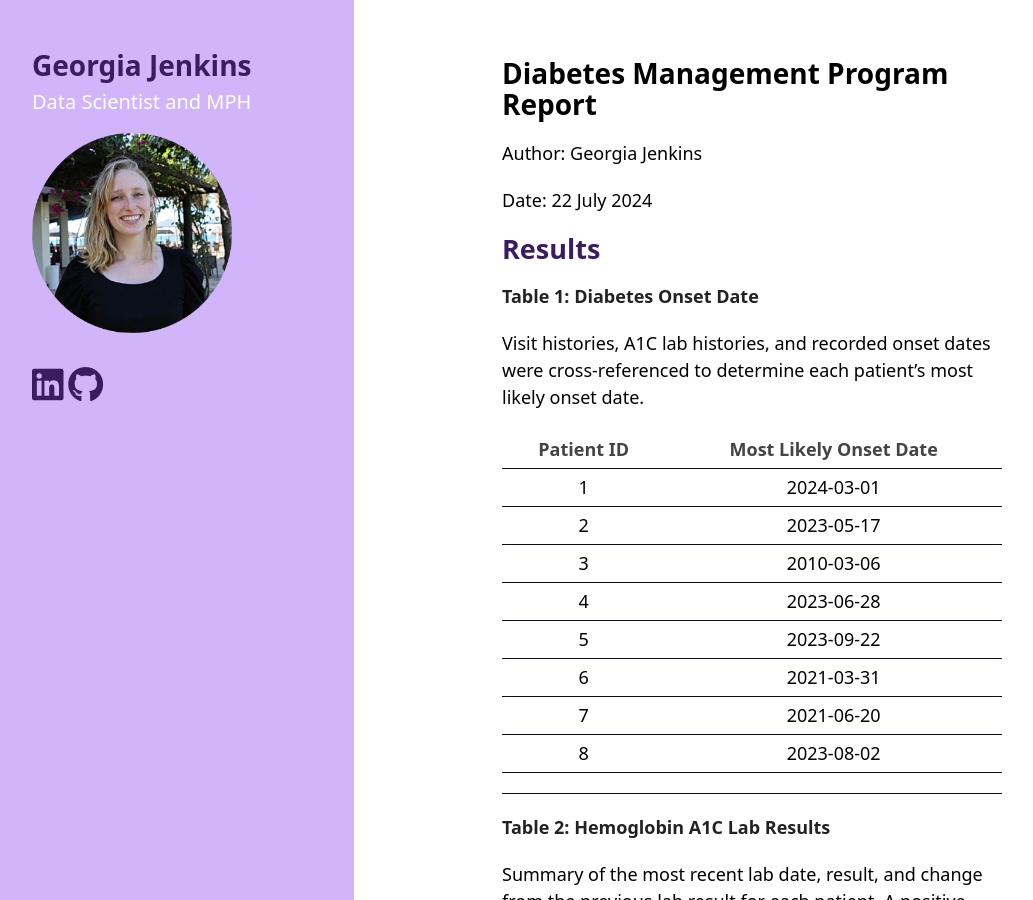
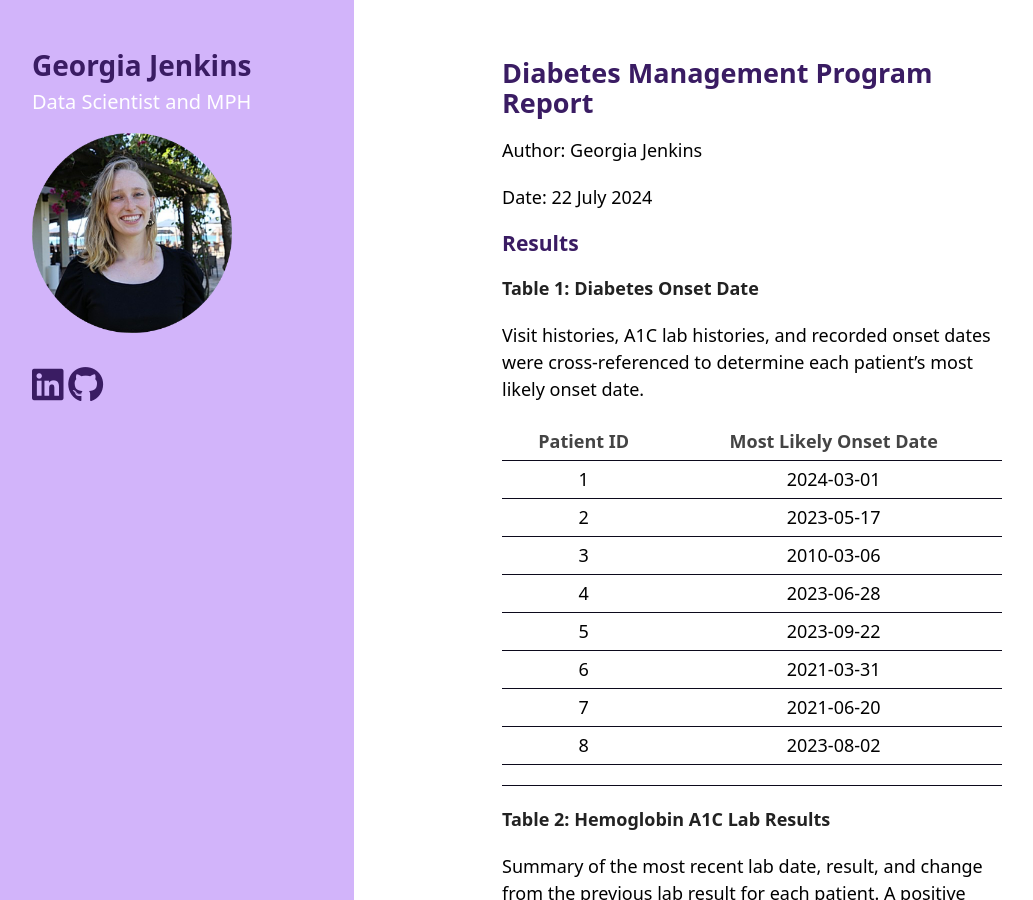
Before and after one commit to geojenk/geojenk.github.io, a Jekyll site: the page built from diabetes_mgmt_program_report.md, in a window 1280 px wide and 900 px high. Shown: the whole window, without its empty margins (68-1101 px from the left). Built offline with Jekyll 4.4.1, drawn with Linux system fonts in a browser that asks for light colours; our own code applies the rules of GitHub Pages for plain Markdown files; a script that is not in the unit is left out.

Commit message:
edit headings

````diff
--- a/diabetes_mgmt_program_report.md
+++ b/diabetes_mgmt_program_report.md
@@ -1,10 +1,10 @@
-# Diabetes Management Program Report
+## Diabetes Management Program Report
 
 Author: Georgia Jenkins
 
 Date: 22 July 2024
 
-## Results
+### Results
 
 **Table 1: Diabetes Onset Date**
 
@@ -48,9 +48,9 @@ The total visit count includes regular visits and A1C lab visits. Data was limit
 | 4          | 3            |
 | 5          | 2            |
 
-## Queries
+### Queries
 
-### Query 1: Most likely onset date
+#### Query 1: Most likely onset date
 
 **Method & Rationale:** To determine the most likely diabetes onset date for each patient, we need to identify the earliest valid date that indicates that the patient is living with diabetes. I took the following approach:
 
@@ -103,7 +103,7 @@ WITH PossibleDates AS(
   ORDER BY patient_ID;
 ```
 
-### Query #2: Hemoglobin Results
+#### Query #2: Hemoglobin Results
 
 ```sql
 --Question 2: latest hemoglobin a1c lab date and result for each patient, along with the delta/difference from their previous one
@@ -132,7 +132,7 @@ WITH OrderedDates AS(
   ORDER BY latest.patient_ID;
 ```
 
-### Query #3: Total Visits
+#### Query #3: Total Visits
 
 ```sql
 -- Question 3: Total visits per patient over the last 2 years
````
